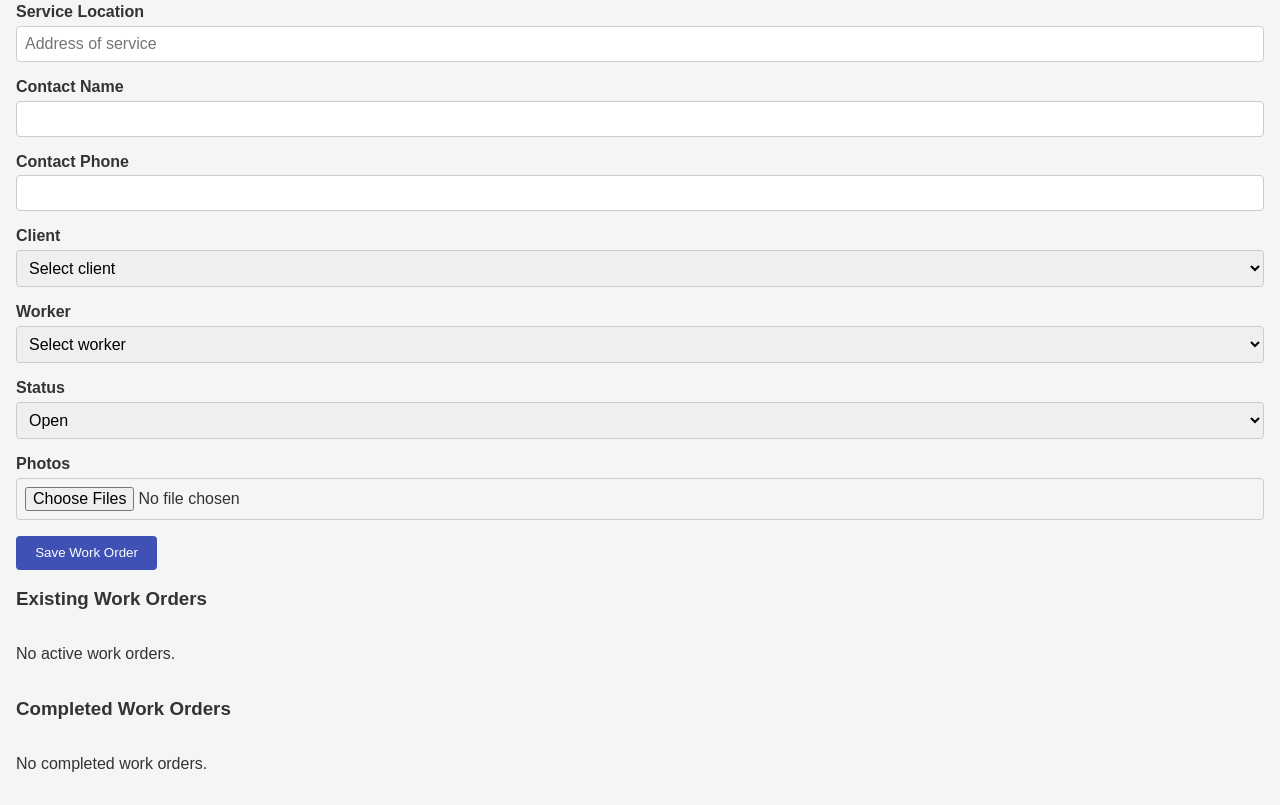
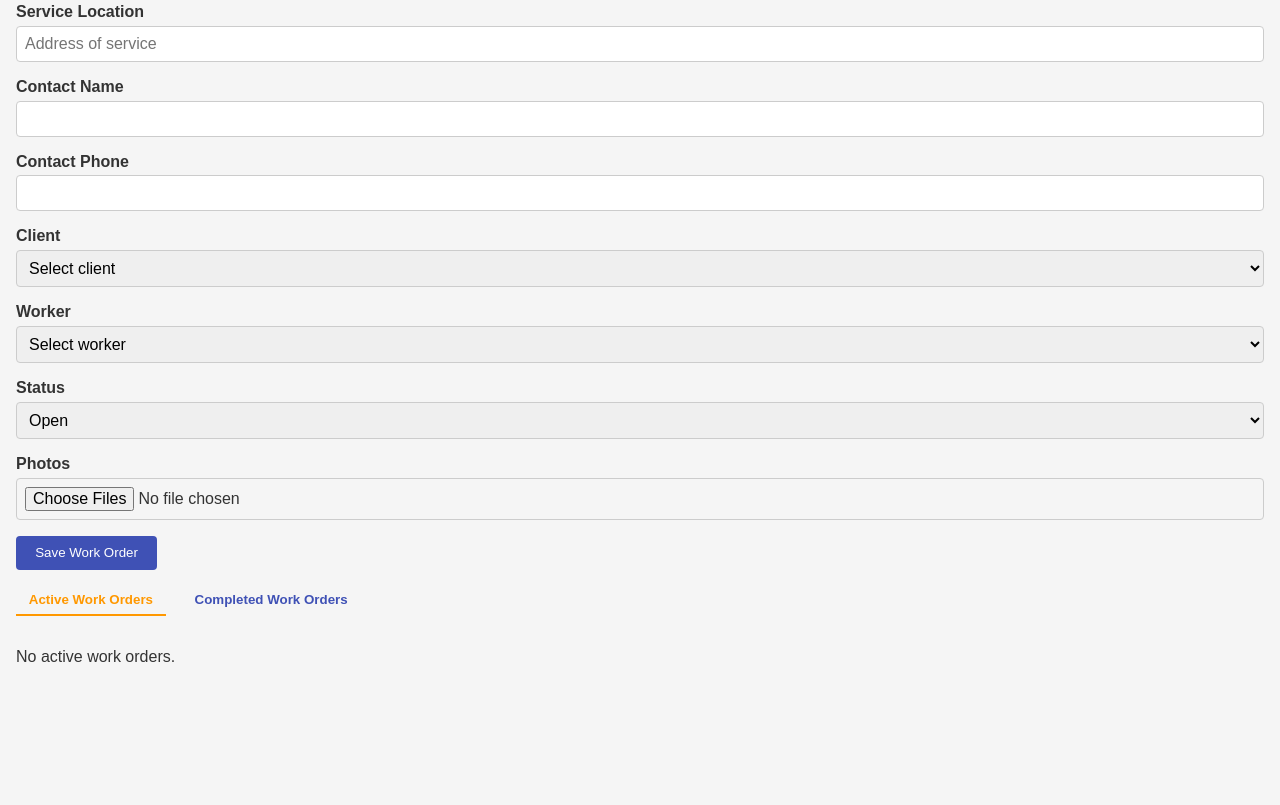
Before and after one commit to BoodowSolutions/workorders, a plain HTML site: page index.html in a window 1280 px wide. Shown: the part 613-1418 px from the top of the page. After the commit the page ends 1311 px from the top, so only its background shows below. Drawn offline with Linux system fonts and the light colour scheme.

Commit message:
Add files via upload

```diff
--- a/index.html
+++ b/index.html
@@ -89,10 +89,13 @@
             <button type="submit" class="primary-btn">Save Work Order</button>
             <button type="button" id="cancel-wo" class="secondary-btn hidden">Cancel</button>
         </form>
-        <h3>Existing Work Orders</h3>
+        <!-- Sub-tabs for Active and Completed work orders -->
+        <nav class="sub-tabs">
+            <button id="sub-tab-active" class="sub-tab active">Active Work Orders</button>
+            <button id="sub-tab-completed" class="sub-tab">Completed Work Orders</button>
+        </nav>
         <div id="workorders-list" class="list-container"></div>
-        <h3>Completed Work Orders</h3>
-        <div id="completed-workorders-list" class="list-container"></div>
+        <div id="completed-workorders-list" class="list-container hidden"></div>
     </section>
 
     <!-- Workers Section -->
--- a/script.js
+++ b/script.js
@@ -79,6 +79,25 @@ const clientForm = document.getElementById('client-form');
 // List containers
 const workordersList = document.getElementById('workorders-list');
 const completedWorkordersList = document.getElementById('completed-workorders-list');
+
+// Sub-tab buttons for switching between active and completed work orders
+const subTabActiveBtn = document.getElementById('sub-tab-active');
+const subTabCompletedBtn = document.getElementById('sub-tab-completed');
+
+if (subTabActiveBtn && subTabCompletedBtn) {
+    subTabActiveBtn.addEventListener('click', () => {
+        subTabActiveBtn.classList.add('active');
+        subTabCompletedBtn.classList.remove('active');
+        workordersList.classList.remove('hidden');
+        completedWorkordersList.classList.add('hidden');
+    });
+    subTabCompletedBtn.addEventListener('click', () => {
+        subTabCompletedBtn.classList.add('active');
+        subTabActiveBtn.classList.remove('active');
+        workordersList.classList.add('hidden');
+        completedWorkordersList.classList.remove('hidden');
+    });
+}
 const workersList = document.getElementById('workers-list');
 const clientsList = document.getElementById('clients-list');
 
--- a/style.css
+++ b/style.css
@@ -219,6 +219,28 @@ button.secondary-btn:hover {
     background-color: #e0e0e0;
 }
 
+/* Sub-tabs within work orders section */
+.sub-tabs {
+    display: flex;
+    gap: 1rem;
+    margin-top: 1rem;
+    margin-bottom: 0.5rem;
+}
+.sub-tab {
+    background: none;
+    border: none;
+    border-bottom: 2px solid transparent;
+    padding: 0.4rem 0.8rem;
+    cursor: pointer;
+    font-weight: bold;
+    color: #3f51b5;
+    transition: border-color 0.3s, color 0.3s;
+}
+.sub-tab.active {
+    border-color: #ff9800;
+    color: #ff9800;
+}
+
 .close-btn {
     position: absolute;
     top: 0.5rem;
```
